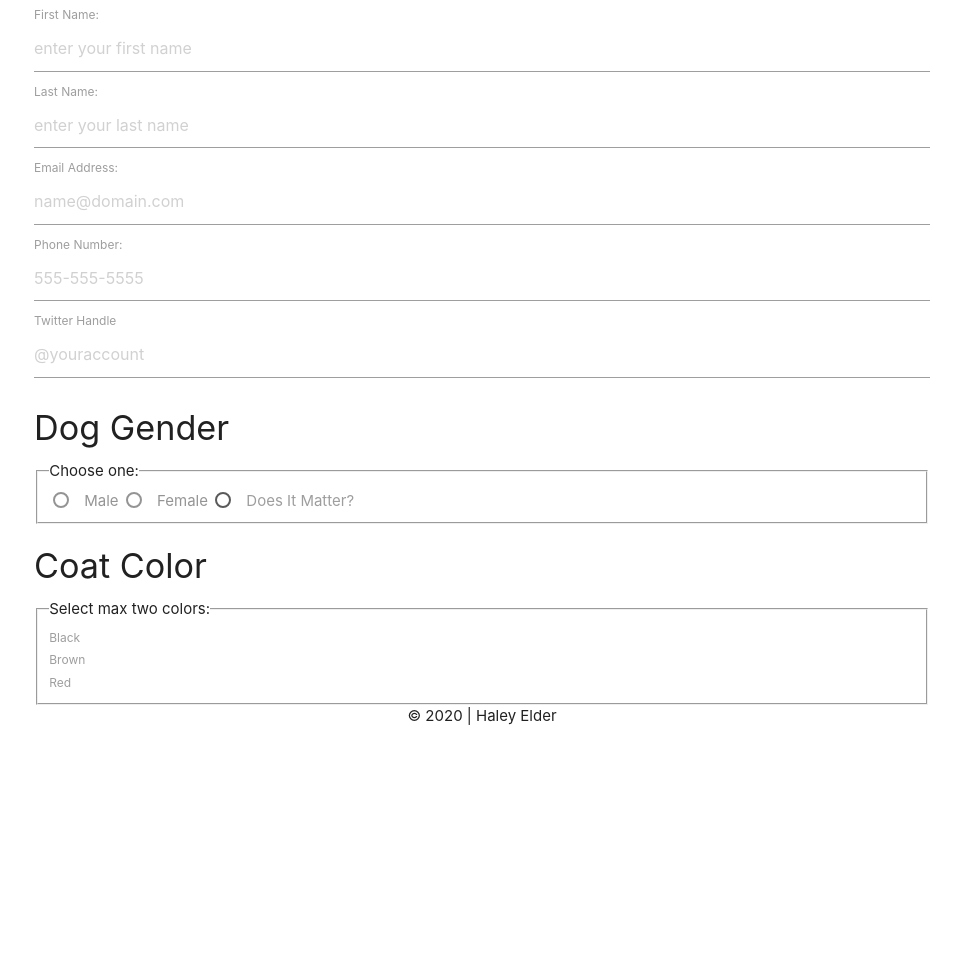
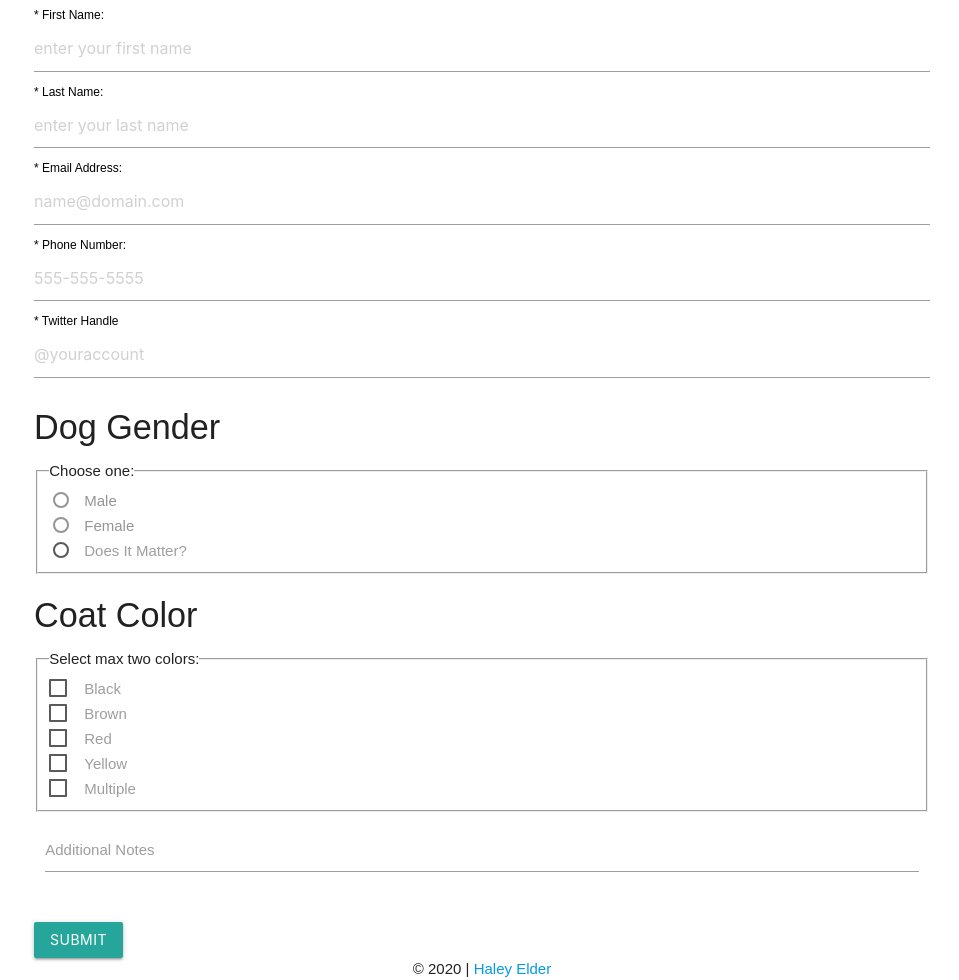
Before and after one commit to haleyelder/submission-form, a plain HTML site: page index.html in a window 1280 px wide. Shown: the part 209-1189 px from the top of the page, without its empty margins (158-1117 px from the left). Before the commit the page ends 936 px from the top, so only its background shows below. Drawn offline with nearby package versions, Linux system fonts and the light colour scheme.

Commit message:
materialize styling, etc

```diff
--- a/index.html
+++ b/index.html
@@ -27,19 +27,20 @@
             <form>
                 <h4>Contact Information</h4>
                 <section class="contact-info">
-                  <label for="firstname">First Name:</label>
+                  <label for="firstname">* First Name:</label>
                   <input id="firstname" type="text" placeholder="enter your first name" autocomplete="firstname" aria-required="true" required>
 
-                  <label for="lastname">Last Name:</label>
+                  <br>
+                  <label for="lastname">* Last Name:</label>
                   <input id="lastname" type="text" placeholder="enter your last name" autocomplete="lastname" aria-required="true" required>
 
-                  <label for="email">Email Address:</label>
+                  <label for="email">* Email Address:</label>
                   <input id="email" type="text" placeholder="name@domain.com" autocomplete="email" aria-required="true" required>
 
-                  <label for="icon_telephone">Phone Number:</label>
+                  <label for="icon_telephone">* Phone Number:</label>
                   <input id="telephone" tel="tel" type="text" placeholder="555-555-5555" autocomplete="telephone" aria-required="true" required>
 
-                  <label for="twitter-social">Twitter Handle</label>
+                  <label for="twitter-social">* Twitter Handle</label>
                   <input id="twitter-social" type="text" placeholder="@youraccount" aria-required="true" required>
 
                 </section>
@@ -55,13 +56,13 @@
                         <input class="with-gap" name="male" type="radio" value="male" disabled="disabled" />
                         <span>Male</span>
                       </label>
-
+                      <br>
 
                       <label>
                         <input class="with-gap" name="female" type="radio" value="female" disabled="disabled" />
                         <span>Female</span>
                       </label>
-
+                      <br>
                       <label>
                         <input class="with-gap" name="doesitmatter" type="radio" value="doesitmatter" />
                         <span>Does It Matter?</span>
@@ -75,22 +76,60 @@
                     <fieldset>
                       <legend>Select max two colors:</legend>
 
-                        <label for="black"><input id="black" type="checkbox" name="coat-color" value="black">Black</label><br>
+                      <label for="black">
+                          <input id="black" type="checkbox" name="coat-color" value="black"  />
+                          <span>Black</span>
+                        </label>
+                        <br>
+                        <label for="brown">
+                          <input id="brown" type="checkbox" name="coat-color" value="brown"  />
+                          <span>Brown</span>
+                        </label>
+                        <br>
+                        <label for="red">
+                          <input id="red" type="checkbox" name="coat-color" value="red"  />
+                          <span>Red</span>
+                        </label>
+                        <br>
+                        <label for="yellow">
+                          <input id="yellow" type="checkbox" name="coat-color" value="yellow"  />
+                          <span>Yellow</span>
+                        </label>
+                        <br>
+                        <label for="multiple">
+                          <input id="multiple" type="checkbox" name="coat-color" value="multiple"  />
+                          <span>Multiple</span>
+                        </label>
 
-                        <label for="brown"> <input id="brown" type="checkbox" name="coat-color" value="brown">Brown</label><br>
 
-                        <label for="red"> <input id="red" type="checkbox" name="coat-color" value="red">Red</label><br>
                      </fieldset>
 
                 </section>
+                <section>
+                  <div class="row">
+                    <div class="input-field col s12">
+                      <textarea id="textarea-notes" class="materialize-textarea" data-length="140"></textarea>
+                      <label for="textarea-notes">Additional Notes</label>
+                    </div>
+                  </div>
+                </section>
+
+                <button class="btn waves-effect waves-light" type="submit" name="action">Submit</button>
             </form>
         </section>
       </main>
 
 
       <footer>
-         <span>&copy; 2020 | Haley Elder </span>
+         <span>&copy; 2020 | <a href="https://www.haleyelder.com" target="_blank">Haley Elder</a> </span>
       </footer>
+
+      <script src="https://code.jquery.com/jquery-3.5.1.min.js" integrity="sha256-9/aliU8dGd2tb6OSsuzixeV4y/faTqgFtohetphbbj0=" crossorigin="anonymous"></script>
     <script src="https://cdnjs.cloudflare.com/ajax/libs/materialize/1.0.0/js/materialize.min.js"></script>
+    <script>
+       $(document).ready(function() {
+        $('#textarea-notes').characterCounter();
+       });
+    </script>
 
 </html>
--- a/styles.css
+++ b/styles.css
@@ -1,3 +1,11 @@
+body {
+    font-family: Arial, Helvetica, sans-serif;
+
+}
+
+section.contact-info > label {
+    color: black;
+}
 footer {
     text-align: center;
 }
```
Also changed, not shown: 2 other files.
